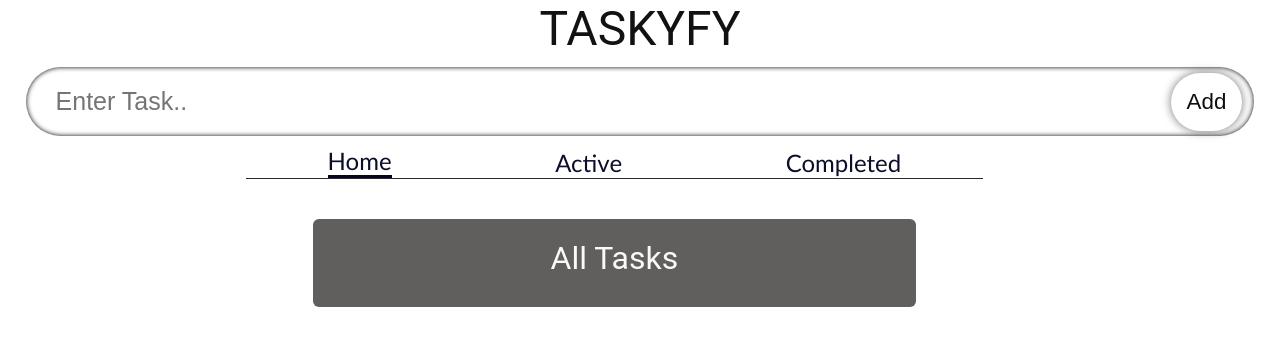
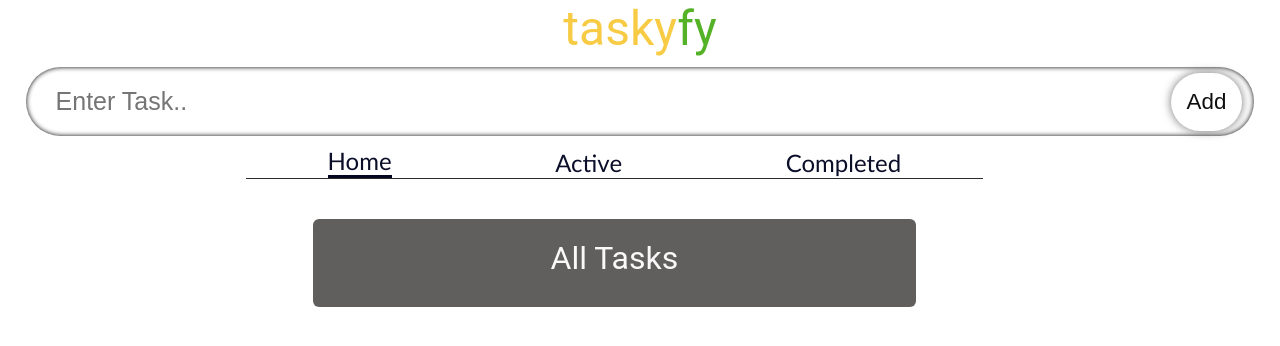
Before and after one commit to DarshanPro123/typeScript_Tutorial, a React (Vite) app in the folder taskyFyPractice1/: page / in a window 1280 px wide. Shown: the top 346 px of the page. Built offline with nearby package versions, Linux system fonts and the light colour scheme.

Commit message:
add edited files

```diff
--- a/taskyFyPractice1/src/App.tsx
+++ b/taskyFyPractice1/src/App.tsx
@@ -38,7 +38,9 @@ const App = () => {
     <Router>
       {" "}
       <div>
-        <div className="heading">taskyFy</div>
+        <div className="heading">
+          tasky<span>fy</span>
+        </div>
 
         <InputField
           updateId={updateId}
--- a/taskyFyPractice1/src/index.css
+++ b/taskyFyPractice1/src/index.css
@@ -9,9 +9,13 @@ body {
 
 .heading {
   font-size: 3rem;
-  text-transform: uppercase;
   text-align: center;
   z-index: 1;
+  color: #f8cb45;
+}
+
+.heading span {
+  color: #54b226;
 }
 
 .input {
```
